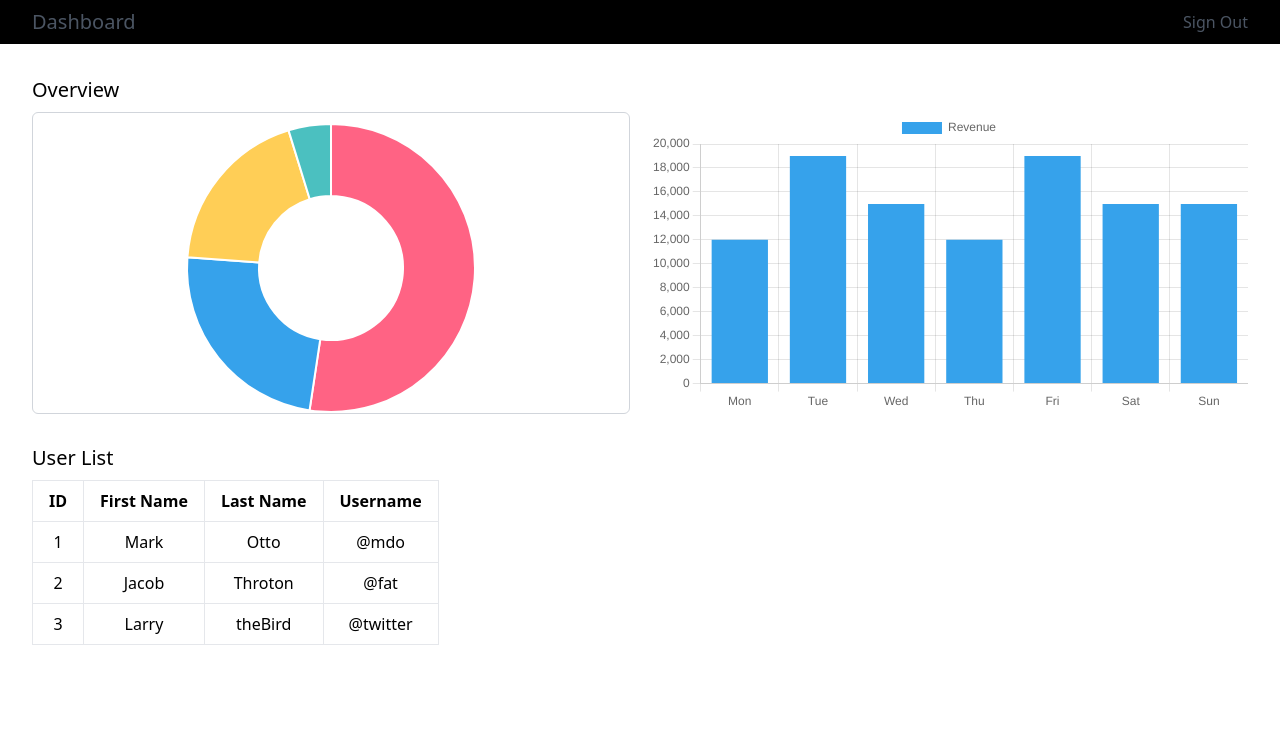
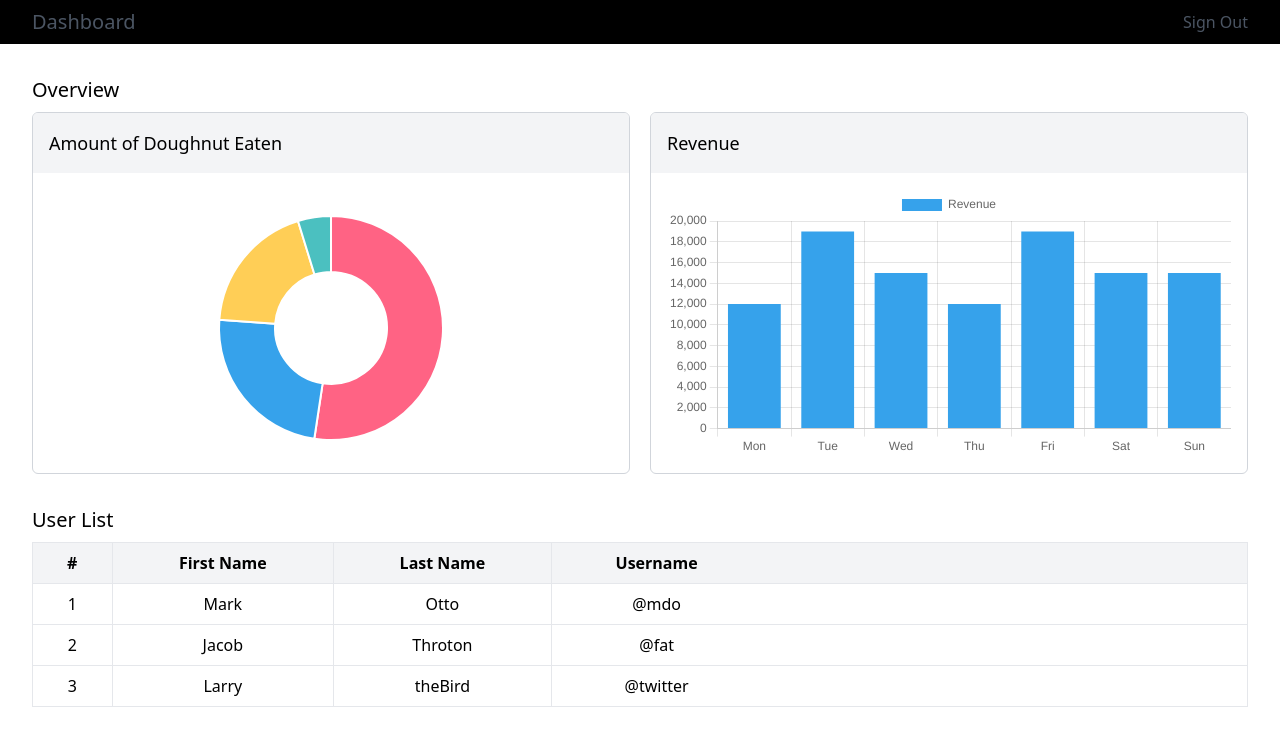
Before and after one commit to mirza-sync/ng-dashboard, an Angular app: page /dashboard in a window 1280 px wide. Shown: the top 746 px of the page. Built offline with nearby package versions, Linux system fonts and the light colour scheme; sample sign-in values are in the browser's storage.

Commit message:
Improve dashboard styling

```diff
--- a/src/app/dashboard/dashboard.component.html
+++ b/src/app/dashboard/dashboard.component.html
@@ -8,34 +8,44 @@
 <div class="p-8">
   <h2 class="text-xl mb-2">Overview</h2>
   <div class="flex justify-center items-center gap-5">
-    <div class="w-1/2" style="height: 300px">
-      <div class="border border-gray-300 rounded-md">
-        <canvas #donutCanvas></canvas>
+    <div class="w-1/2">
+      <div class="border border-gray-300 rounded-md overflow-hidden">
+        <div class="text-lg bg-gray-100 p-4">Amount of Doughnut Eaten</div>
+        <div class="h-[300px] py-8">
+          <canvas #donutCanvas></canvas>
+        </div>
       </div>
     </div>
 
-    <div class="w-1/2" style="height: 300px">
-      <canvas #barCanvas></canvas>
+    <div class="w-1/2">
+      <div class="border border-gray-300 rounded-md overflow-hidden">
+        <div class="text-lg bg-gray-100 p-4">Revenue</div>
+        <div class="h-[300px] p-4">
+          <canvas #barCanvas></canvas>
+        </div>
+      </div>
     </div>
   </div>
 
   <div class="mt-8">
     <h2 class="text-xl mb-2">User List</h2>
-    <table class="text-center">
+    <table class="text-center w-full">
       <thead>
-        <tr>
-          <th class="border px-4 py-2">ID</th>
+        <tr class="bg-gray-100">
+          <th class="border px-4 py-2">#</th>
           <th class="border px-4 py-2">First Name</th>
           <th class="border px-4 py-2">Last Name</th>
-          <th class="border px-4 py-2">Username</th>
+          <th class="border border-r-0 px-4 py-2">Username</th>
+          <th class="border border-l-0 w-2/5"></th>
         </tr>
       </thead>
       <tbody>
-        <tr *ngFor="let user of tableData">
-          <td class="border px-4 py-2">{{ user.id }}</td>
+        <tr *ngFor="let user of tableData; let i = index">
+          <td class="border px-4 py-2">{{ i + 1 }}</td>
           <td class="border px-4 py-2">{{ user.firstName }}</td>
           <td class="border px-4 py-2">{{ user.lastName }}</td>
-          <td class="border px-4 py-2">{{ user.username }}</td>
+          <td class="border border-r-0 px-4 py-2">{{ user.username }}</td>
+          <td class="border border-l-0"></td>
         </tr>
       </tbody>
     </table>
```
